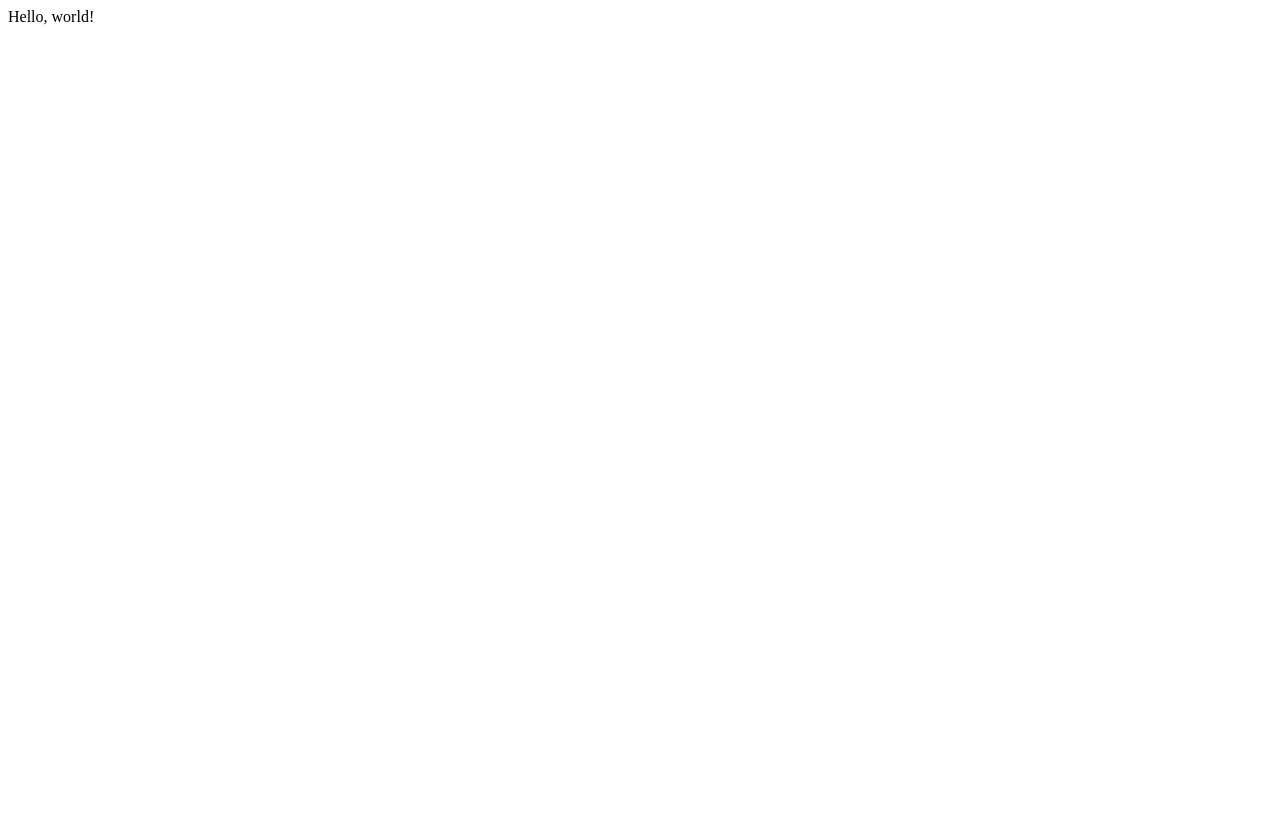
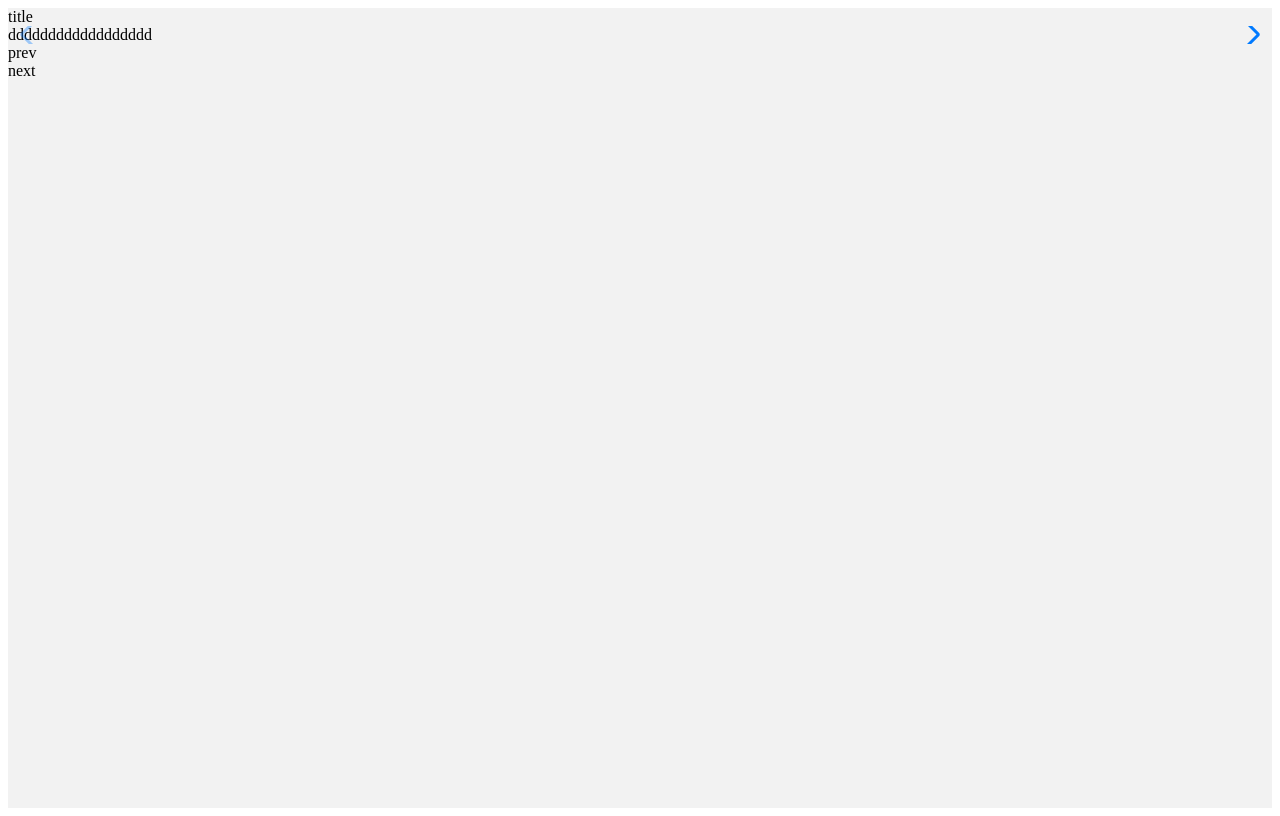
Before and after one commit to Maloilal/SliderTask, a React app: page / in a window 1280 px wide. Built offline with nearby package versions, Linux system fonts and the light colour scheme.

Commit message:
Add base skeleton for nested slides

```diff
--- /dev/null
+++ b/src/components/Slider.tsx
@@ -0,0 +1,162 @@
+import React, { useState, useRef, useCallback } from "react";
+import { Swiper, SwiperSlide, SwiperRef } from "swiper/react";
+import { Navigation, FreeMode, Pagination } from "swiper/modules";
+import "swiper/css";
+import "swiper/css/navigation";
+
+interface SliderProps {
+  title: string;
+  slides: Slide[];
+}
+
+export class Slide {
+  title: string;
+  startDate: Date;
+  endDate: Date;
+  subSlides: SubSlide[];
+
+  constructor(
+    title: string,
+    startDate: Date,
+    endDate: Date,
+    subSlides: SubSlide[]
+  ) {
+    this.title = title;
+    this.startDate = startDate;
+    this.endDate = endDate;
+    this.subSlides = subSlides;
+  }
+}
+export class SubSlide {
+  date: Date;
+  info: string;
+
+  constructor(date: Date, info: string) {
+    this.date = date;
+    this.info = info;
+  }
+}
+
+interface SliderSlideProps {
+  slide: Slide;
+}
+
+export function SliderSlide(props: SliderSlideProps) {
+  const { slide } = props;
+
+  const subSlides = slide.subSlides.map((subSlide) => {
+    return <SwiperSlide>{subSlide.info}</SwiperSlide>;
+  });
+
+  return (
+    <div>
+      <div>{slide.title}</div>
+      <Swiper
+        freeMode={true}
+        navigation={true}
+        modules={[FreeMode, Navigation]}
+      >
+        {subSlides}
+      </Swiper>
+    </div>
+  );
+}
+
+export default function Slider(props: SliderProps) {
+  const slideRef = useRef<SwiperRef>(null);
+
+  const slides = props.slides.map((slide) => {
+    return (
+      <SwiperSlide>
+        <SliderSlide slide={slide} />
+      </SwiperSlide>
+    );
+  });
+
+  const topLevelNavigation = () => {
+    const handlePrev = useCallback(() => {
+      if (!slideRef.current) return;
+      slideRef.current.swiper.slidePrev();
+    }, []);
+
+    const handleNext = useCallback(() => {
+      if (!slideRef.current) return;
+      slideRef.current.swiper.slideNext();
+    }, []);
+
+    return (
+      <>
+        <div onClick={handlePrev}>prev</div>
+        <div onClick={handleNext}>next</div>
+      </>
+    );
+  };
+
+  return (
+    <div style={{ background: "#f2f2f2", height: "100vh", width: "100%" }}>
+      <Swiper ref={slideRef}>
+        {topLevelNavigation()}
+        {slides}
+
+        {/* <div
+          style={{
+            position: "relative",
+            border: "1px solid #ebebed",
+            width: "1440px",
+            margin: "auto",
+            height: "100%",
+          }}
+        >
+          <div style={{ borderLeft: "3px solid black" }}>
+            <h1>{props.title}</h1>
+          </div>
+          <div
+            style={{
+              zIndex: "1",
+              margin: "auto",
+              width: "200px",
+              display: "flex",
+              alignItems: "center",
+              justifyContent: "center",
+            }}
+          >
+            <div style={{ fontSize: "1250%", marginRight: "50px" }}>
+              <p>2017</p>
+            </div>
+            <div style={{ fontSize: "1250%", marginLeft: "50px" }}>
+              <p>2019</p>
+            </div>
+          </div>
+          <div
+            style={{
+              position: "absolute",
+              bottom: "320px",
+            }}
+          >
+            <button style={{ borderRadius: "50%" }}>left</button>
+            <button style={{ borderRadius: "50%" }}>right</button>
+          </div>
+          <Swiper
+            style={{
+              position: "absolute",
+              bottom: "0",
+              width: "100%",
+              height: "320px",
+              background: "red",
+            }}
+            slidesPerView={3}
+            spaceBetween={30}
+            freeMode={true}
+            navigation={true}
+            pagination={{
+              clickable: true,
+            }}
+            modules={[FreeMode, Navigation]}
+          >
+            {slides}
+          </Swiper> */}
+        {/* </div> */}
+      </Swiper>
+    </div>
+  );
+}
--- a/src/index.tsx
+++ b/src/index.tsx
@@ -1,8 +1,25 @@
 import React from "react";
 import ReactDOM from "react-dom/client";
+import Slider, { Slide, SubSlide } from "./components/slider";
 
 const App: React.FC = () => {
-  return <div>Hello, world!</div>;
+  const slides: Slide[] = [
+    new Slide("title", new Date(), new Date(), [
+      new SubSlide(new Date(), "dddddddddddddddddd"),
+      new SubSlide(new Date(), "dddddddddddddddddd"),
+      new SubSlide(new Date(), "dddddddddddddddddd"),
+      new SubSlide(new Date(), "dddddddddddddddddd"),
+    ]),
+    new Slide("title1", new Date(), new Date(), [
+      new SubSlide(new Date(), "ssssssssssssss"),
+      new SubSlide(new Date(), "sssssssssssssss"),
+      new SubSlide(new Date(), "ddssssssssssssssddd"),
+      new SubSlide(new Date(), "ddddsdddsssssssssssssssssdddsdd"),
+    ]),
+    new Slide("title2", new Date(), new Date(), []),
+    new Slide("title3", new Date(), new Date(), []),
+  ];
+  return <Slider title="slider" slides={slides} />;
 };
 
 const root = ReactDOM.createRoot(document.getElementById("root")!);
--- a/webpack.config.js
+++ b/webpack.config.js
@@ -16,7 +16,11 @@ module.exports = {
         test: /\.(ts|tsx)$/,
         exclude: /node_modules/,
         use: 'babel-loader'
-      }
+      },
+      {
+        test: /\.css$/i,
+        use: ["style-loader", "css-loader"],
+      },
     ]
   },
   plugins: [
```
Also changed, not shown: package.json (+7 -5 lines), 1 other file (tests, documents, lock files or other folders).
